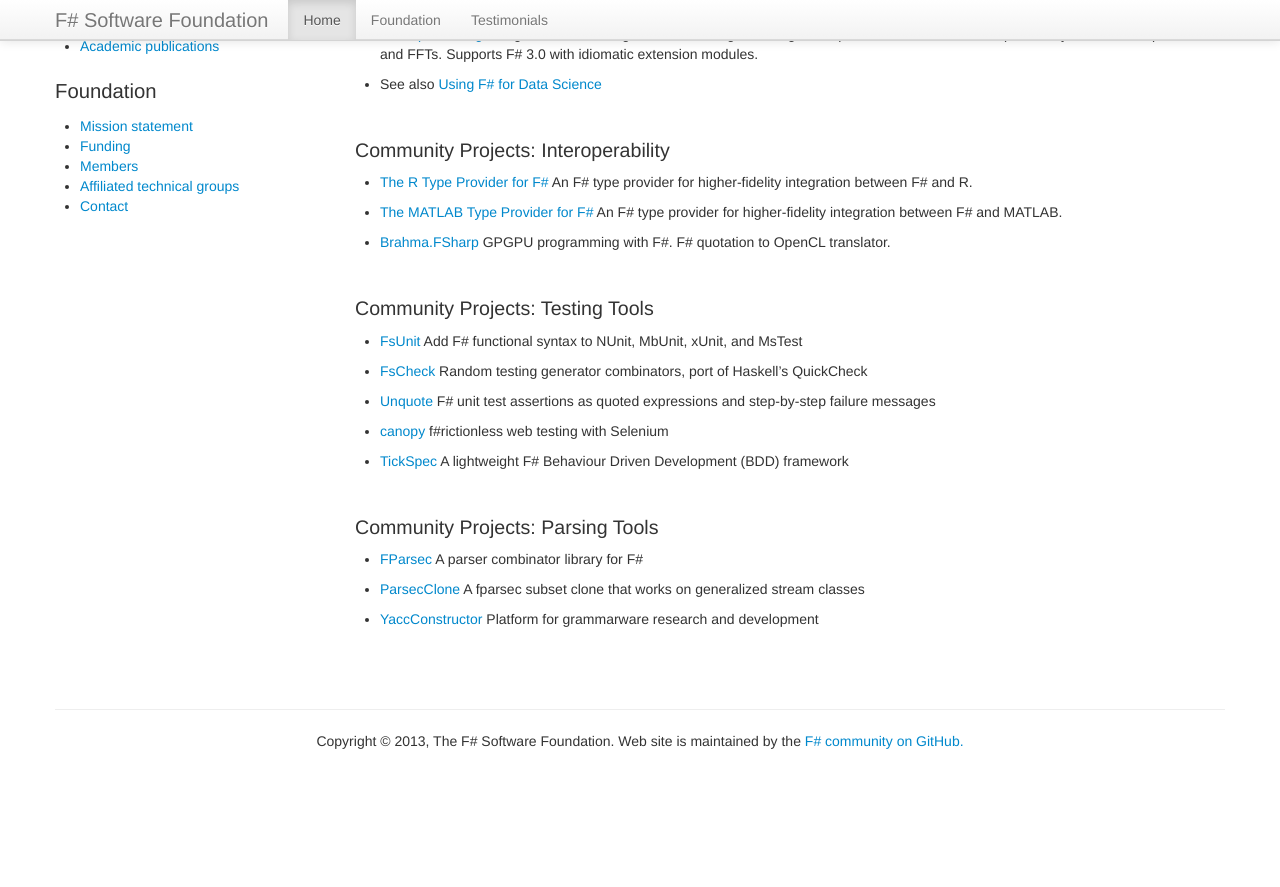
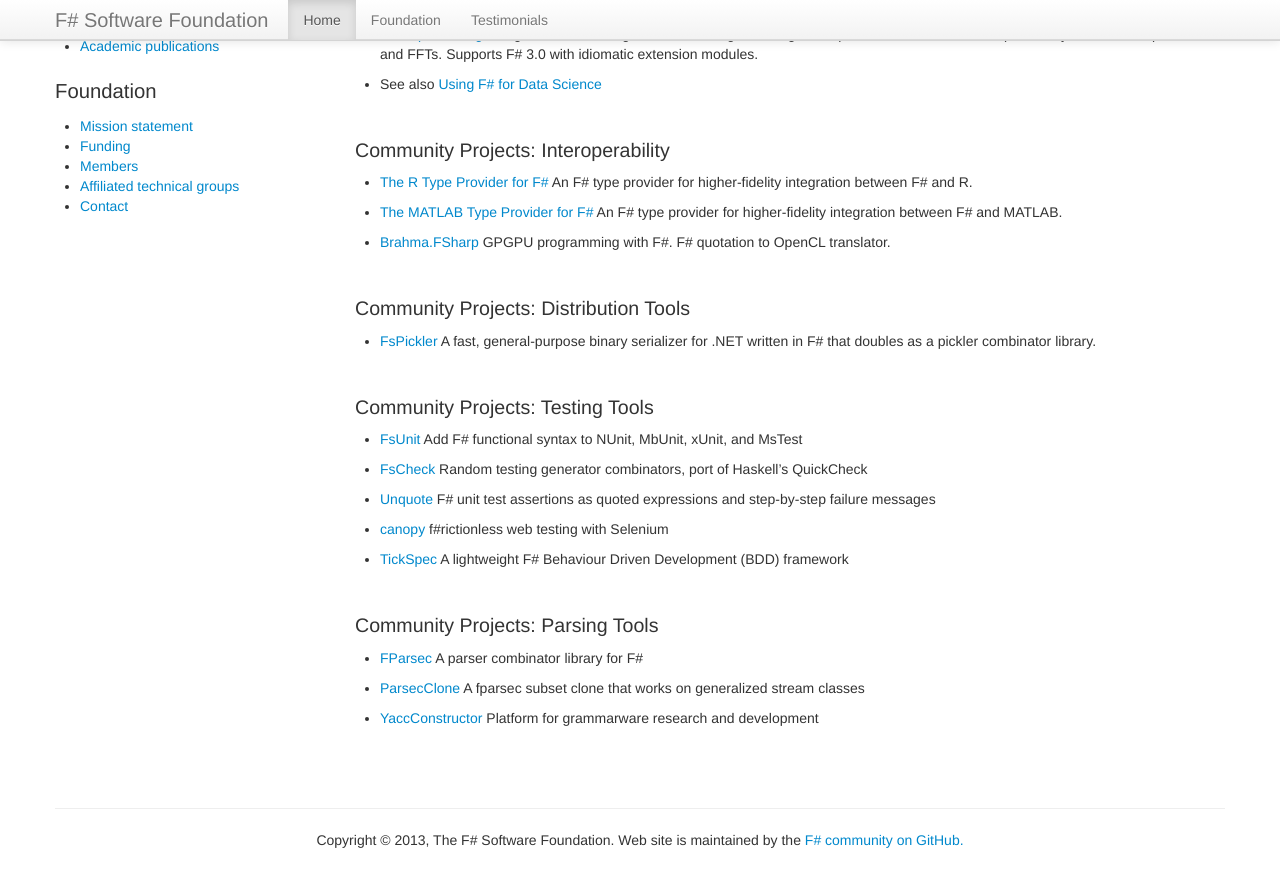
Before and after one commit to fsharp/fsharp.org, a Jekyll site: the page built from community/projects/index.md, in a window 1280 px wide and 900 px high, scrolled down 959 px. Shown: the top 887 px of the window. Built offline with Jekyll 4.4.1, drawn with Linux system fonts in a browser that asks for light colours; nearby versions of some CDN libraries; some web fonts are replaced; comment, search, counter and statistics services are not loaded; before the commit the page ends 1760 px from its top, so only the background shows below that.

Commit message:
added FsPickler & 'Distribution Tools' category

```diff
--- a/community/projects/index.md
+++ b/community/projects/index.md
@@ -75,6 +75,11 @@
 
 *  [Brahma.FSharp](https://github.com/gsvgit/Brahma.FSharp) GPGPU programming with F#. F# quotation to OpenCL translator.
 
+<br />
+
+### Community Projects: Distribution Tools
+
+*  [FsPickler](https://github.com/eiriktsarpalis/FsPickler) A fast, general-purpose binary serializer for .NET written in F# that doubles as a pickler combinator library.
 
 <br />
 
```
